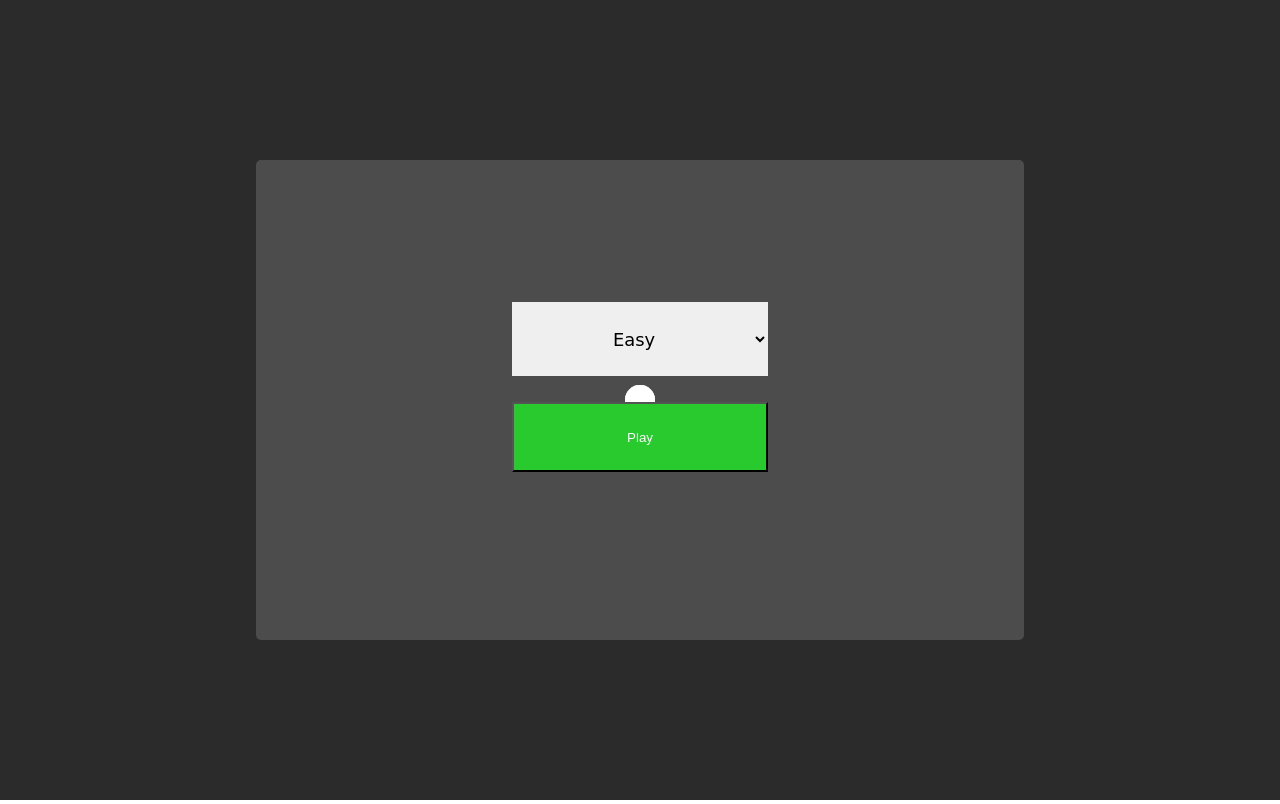
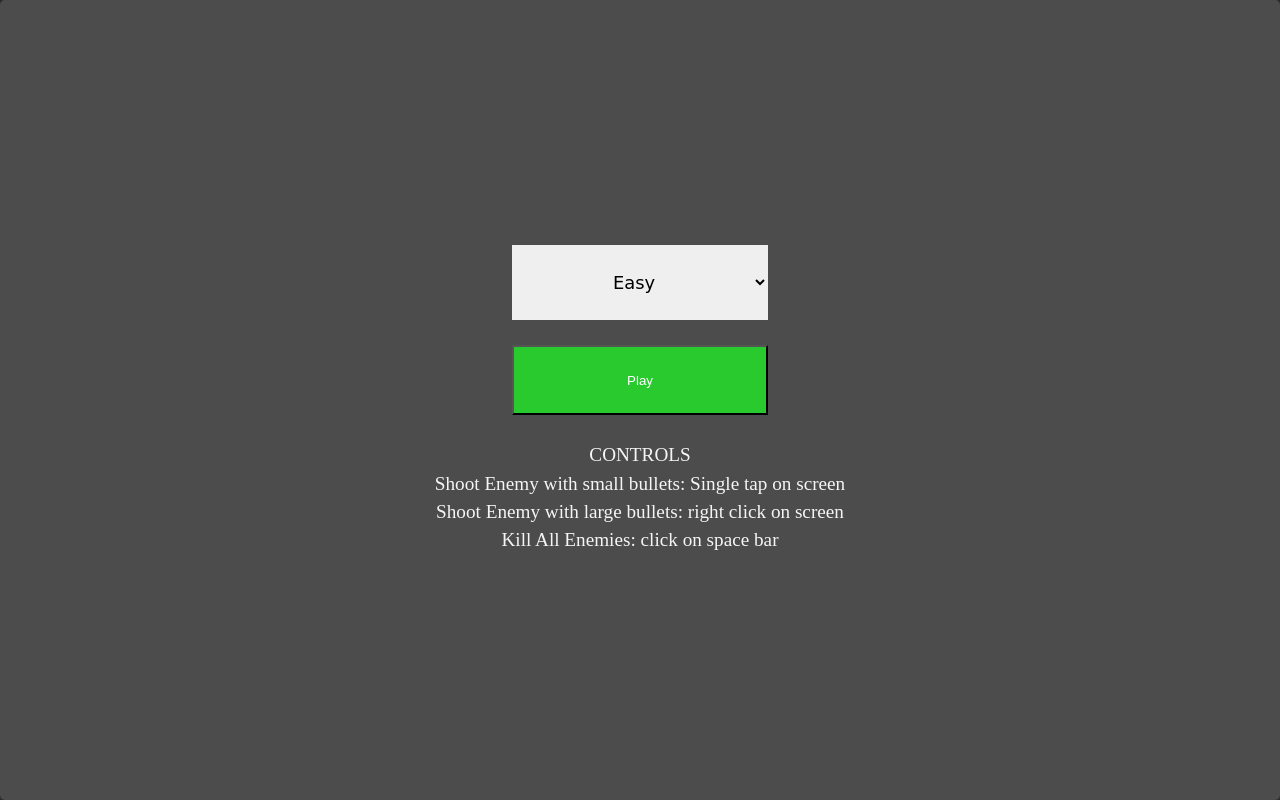
Before and after one commit to gsunil99/canvas-game, a plain HTML site: page index.html in a window 1280 px wide. Drawn offline with nearby package versions, Linux system fonts and the light colour scheme.

Commit message:
added controls desc

```diff
--- a/index.css
+++ b/index.css
@@ -20,8 +20,8 @@ canvas {
 
 form {
   background-color: rgba(255, 255, 255, 0.158);
-  height: 60vh;
-  width: 60vw;
+  height: 100%;
+  width: 100%;
   position: absolute;
   top: 50%;
   left: 50%;
@@ -96,3 +96,9 @@ form > input:hover {
   color: white;
   font: 600 1.2vmax cursive;
 }
+p {
+  color: whitesmoke;
+  padding-top: 0.2rem;
+  padding-bottom: 0.2rem;
+  font-size: larger;
+}
--- a/index.html
+++ b/index.html
@@ -17,7 +17,9 @@
         <option value="Fast">Fast</option>
       </select>
       <input type="submit" value="Play" />
+      <p>CONTROLS</p>
     </form>
+
     <div class="myGame"></div>
   </body>
   <script
--- a/index.js
+++ b/index.js
@@ -21,7 +21,29 @@ playerDetails = {
   radius: 15,
   color: 'white',
 };
-
+//controls
+var controlsWidth = window.innerWidth || document.documentElement.clientWidth;
+if (controlsWidth <= 768) {
+  const firstControl = document.createElement('p');
+  firstControl.innerHTML = 'Shoot Enemy: Single tap on screen';
+  const secondControl = document.createElement('p');
+  secondControl.innerHTML =
+    'Kill All Enemies: Tap on screen for more than second';
+  form.appendChild(firstControl);
+  form.appendChild(secondControl);
+} else {
+  const firstControl = document.createElement('p');
+  firstControl.innerHTML =
+    'Shoot Enemy with small bullets: Single tap on screen';
+  const secondControl = document.createElement('p');
+  secondControl.innerHTML =
+    'Shoot Enemy with large bullets: right click on screen';
+  const thirdControl = document.createElement('p');
+  thirdControl.innerHTML = 'Kill All Enemies: click on space bar';
+  form.appendChild(firstControl);
+  form.appendChild(secondControl);
+  form.appendChild(thirdControl);
+}
 //------------ creating player weapon enemy
 class Player {
   constructor(x, y, radius, color) {
@@ -164,12 +186,7 @@ class Particle {
 }
 
 //------------ Main logic --------------
-const player = new Player(
-  playerDetails.x,
-  playerDetails.y,
-  playerDetails.radius,
-  playerDetails.color
-);
+let player;
 
 let speed = 2;
 // array of weapons
@@ -257,6 +274,12 @@ const spawnEnemy = () => {
 
 function startGame(event) {
   //form submit method
+  player = new Player(
+    playerDetails.x,
+    playerDetails.y,
+    playerDetails.radius,
+    playerDetails.color
+  );
   event.preventDefault();
 
   form.style.display = 'none';
@@ -352,7 +375,10 @@ function animation() {
   // context.clearRect(0, 0, canvas.width, canvas.height);
 
   // Updating Player Score in Score board in html
-  scoreBoard.innerHTML = `Score : ${playerScore}`;
+  var scoreText = scoreBoard.innerHTML;
+  var scoreValue = parseInt(scoreText.split(':')[1].trim(), 10);
+  if (scoreValue != playerScore)
+    scoreBoard.innerHTML = `Score : ${playerScore}`;
 
   // Clearing canvas on each frame
   context.fillStyle = 'rgba(49, 49, 49,0.2)';
@@ -538,4 +564,12 @@ function handleEvent(event) {
   }
 }
 
+addEventListener('contextmenu', (e) => {
+  e.preventDefault();
+});
+
+addEventListener('resize', () => {
+  window.location.reload();
+});
+
 animation();
```
